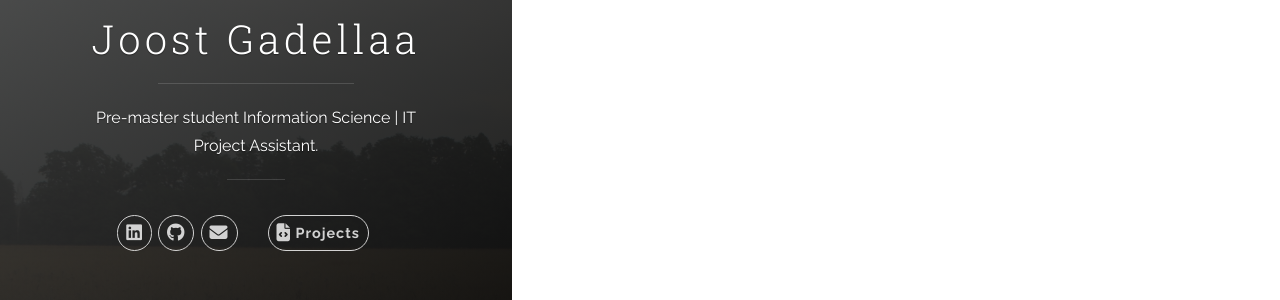
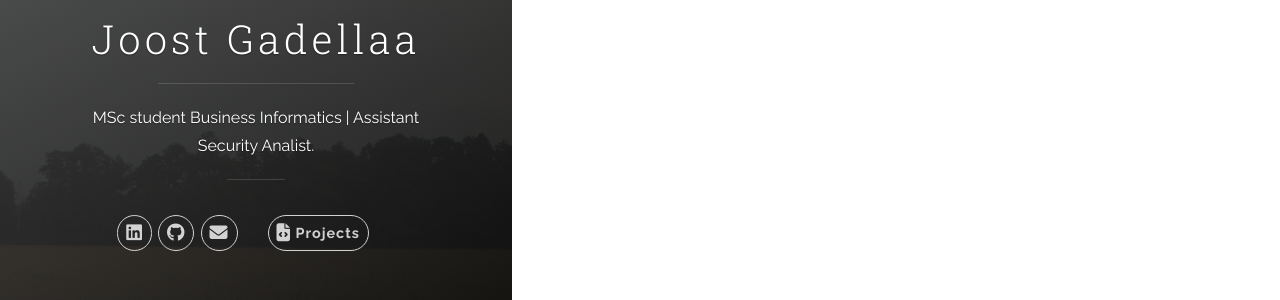
Before and after one commit to JoostGadellaa/joostgadellaa.github.io, a Jekyll site: the page built from index.html, in a window 1280 px wide. Shown: the part 377-677 px from the top of the page. Built offline with Jekyll 4.4.1, drawn with Linux system fonts in a browser that asks for light colours; nearby versions of some CDN libraries; comment, search, counter and statistics services are not loaded.

Commit message:
Making things up-to-date

```diff
--- a/_config.yml
+++ b/_config.yml
@@ -10,7 +10,7 @@
 
 author:
   name: 'Joost Gadellaa'
-  email: joost@joostgadellaa.nl
+  email: joostg@dellaa.nl
 #  twitter_username: thomzuehlke
 #  facebook_username: joshgerdes
   github_username:  joostgadellaa
--- a/_data/projects.yml
+++ b/_data/projects.yml
@@ -10,6 +10,6 @@
 
 - name: "Bachelor's Thesis: A Networked Evolutionary Trust Game for the Sharing Economy"
   gh_user: joostgadellaa
-  repo: bachelors-Thesis
+  repo: bachelors-thesis
   img: https://raw.githubusercontent.com/JoostGadellaa/bachelors-thesis/master/images/separation.png
   desc: Thesis for BSc Economics and Business Economics at Utrecht University
--- a/_includes/header.html
+++ b/_includes/header.html
@@ -13,7 +13,7 @@
           <h1 class="panel-cover__title panel-title">{{ site.title }}</h1>
         </a>
         <hr class="panel-cover__divider">
-        <p class="panel-cover__description">Pre-master student Information Science | IT Project Assistant.</p>
+        <p class="panel-cover__description">MSc student Business Informatics | Assistant Security Analist.</p>
         <hr class="panel-cover__divider panel-cover__divider--secondary">
 
         <div class="navigation-wrapper">
```
